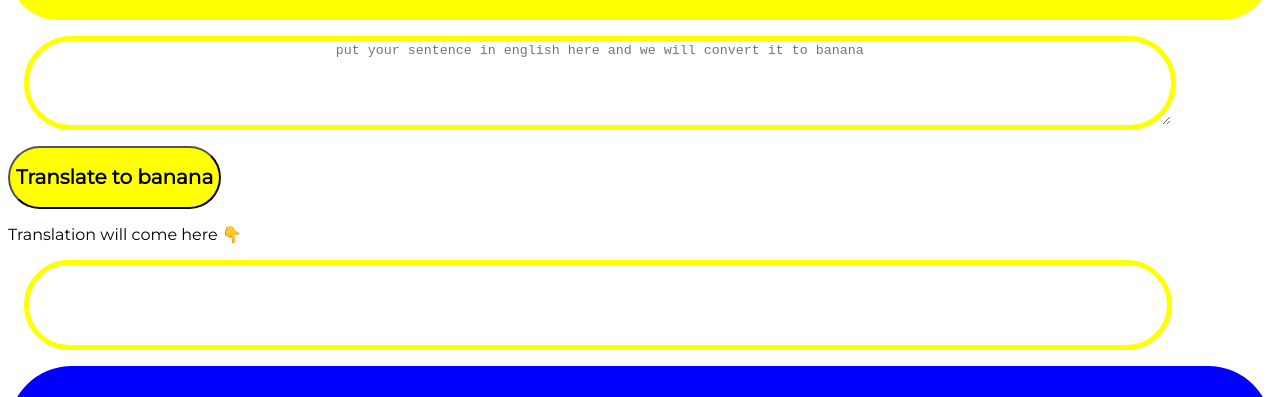
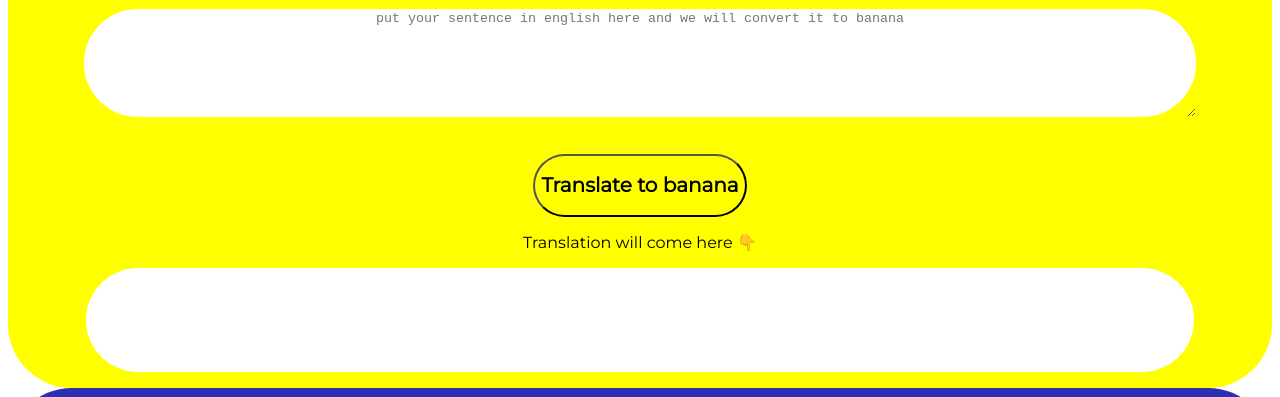
Before and after one commit to Bharatrathod-81/banana-talks, a plain HTML site: page index.html in a window 1280 px wide. Shown: the part 89-486 px from the top of the page. Drawn offline with Linux system fonts and the light colour scheme; a web font is replaced by a local one.

Commit message:
modifying css

```diff
--- a/index.html
+++ b/index.html
@@ -16,26 +16,28 @@
         textarea{
             width: 90%;
             display: block;
-            margin: 1rem;
-            height: 10vh;
+            margin: auto;
+            height: 13vh;
             border: 5px solid yellow;
             border-radius: 4rem;
             text-align: center;
         }
         #btn-translate{
             background-color: yellow;
-            padding: 0.rem;
+            margin: 1rem 0;
             border-radius: 4rem;
-
+        }
+        button{
+            margin: auto;
         }
         .letter{
             padding: 1rem 0rem 0rem;
         }
         #output{
             width: 90%;
-            border: 5px solid yellow;
-            margin: 1rem;
-            height: 10vh;
+            background-color: white;
+            margin: auto;
+            height: 13vh;
             border-radius: 4rem;
             text-align: center;
         }
@@ -46,17 +48,20 @@
             border-radius: 4rem;
         }
         .footer{
-            background-color: blue;
+            background-color: rgb(46, 46, 180);
         }
     </style>
 </head>
 <body>
-    <nav class="nav"><h1>Banana talk</h1></nav>
-    <textarea id="txt-input" placeholder="put your sentence in english here and we will convert it to banana"></textarea>
-    <button id="btn-translate"><h2 class="b">Translate to banana</h2></button>
-
-    <div class="letter">Translation will come here 👇</div>
-    <div id="output"></div>
+    <nav class="nav">
+        <h1>Banana talk</h1>
+        <textarea id="txt-input" placeholder="put your sentence in english here and we will convert it to banana"></textarea>
+        <div id="btn-translate">
+            <button id="btn-translate"><h2 class="b">Translate to banana</h2></button>
+            <div >Translation will come here 👇</div>
+        </div>
+        <div id="output"></div>
+    </nav>
     <footer class="nav footer">
         <h1>about</h1>
         <p>Are you a fan of minions? Did you know that the gibberish they say is an actual language. Use the translator to convert your text from English to Minion speak or Banana language.</p>
```
